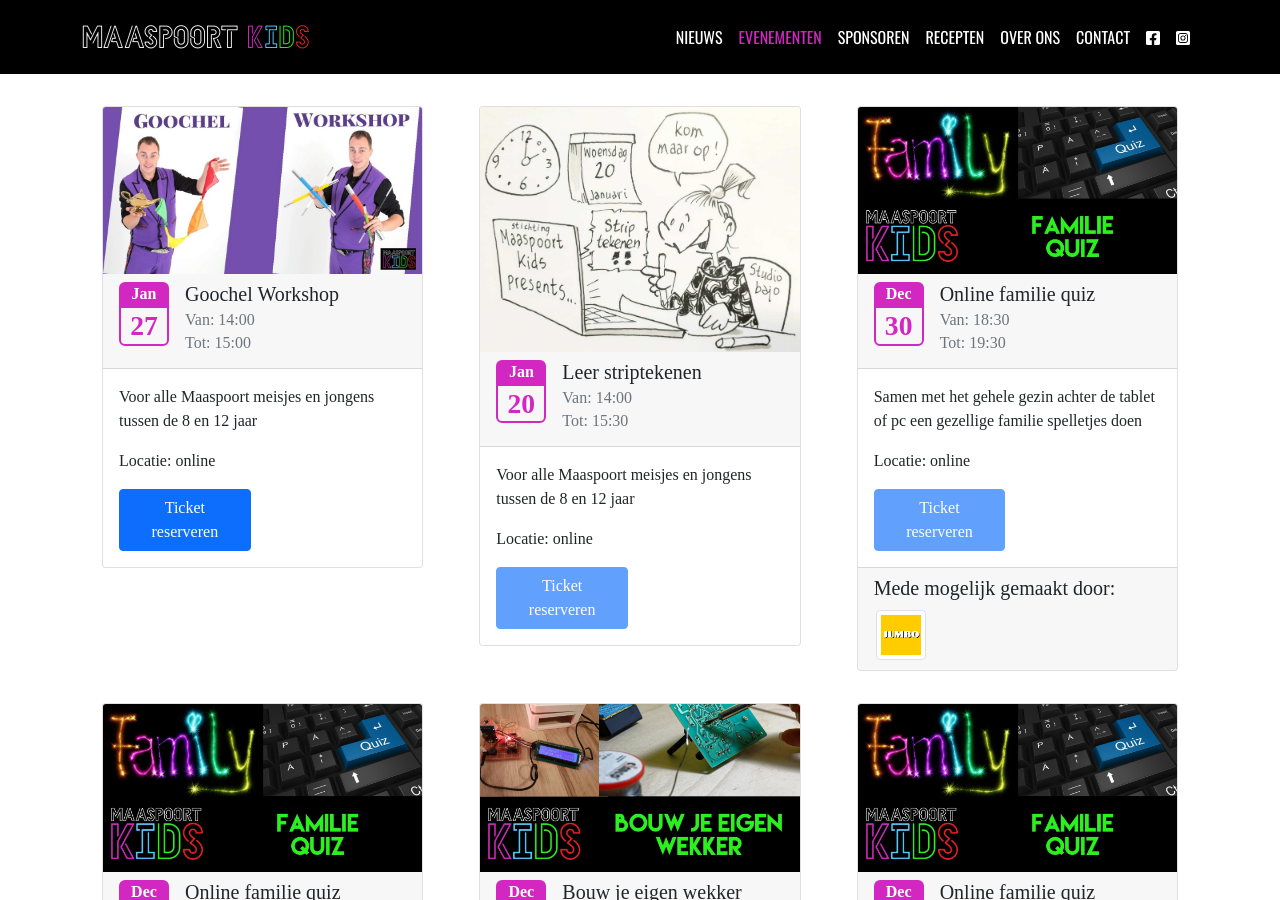
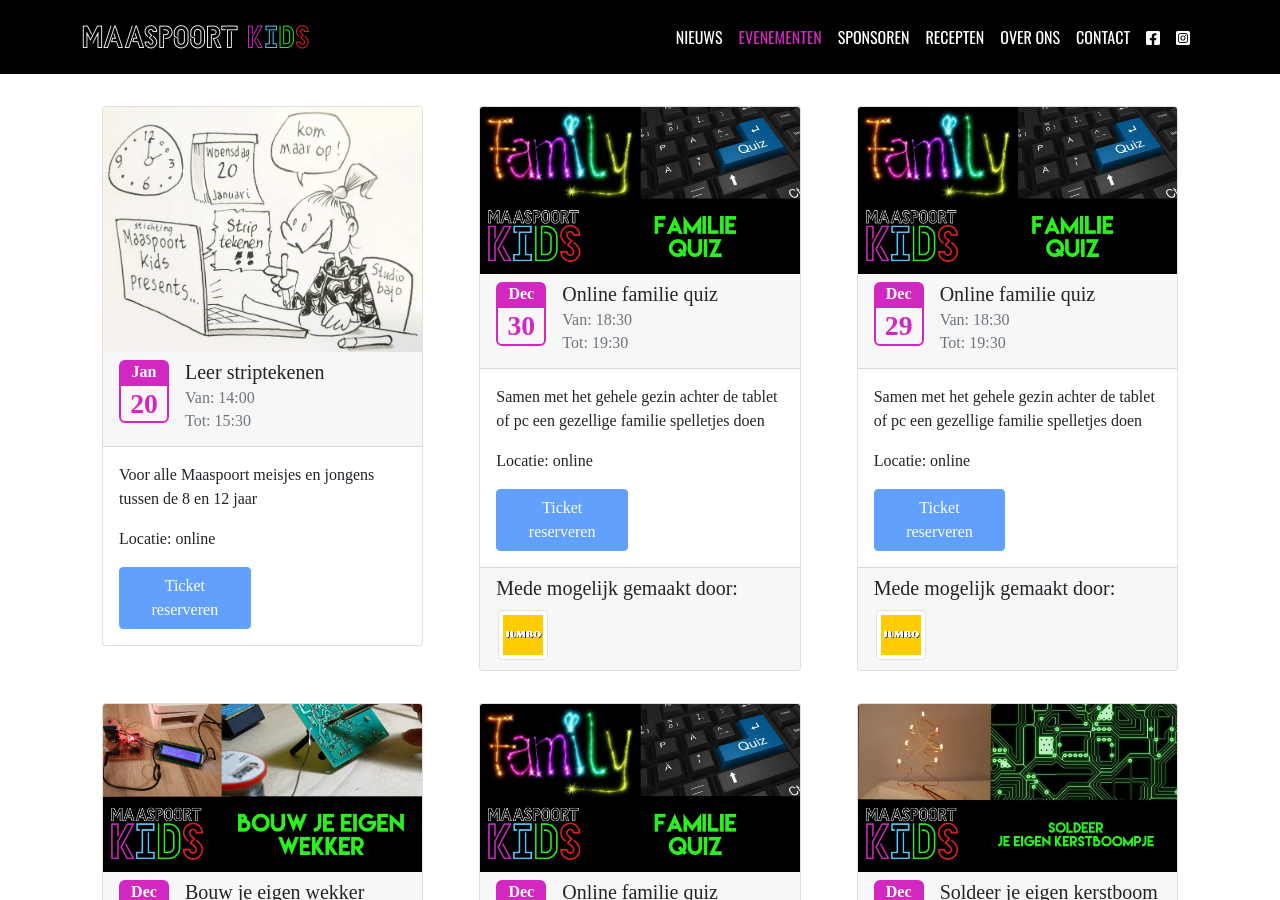
Before and after one commit to maaspoortkids/maaspoortkids.github.io, a Jekyll site: the page built from pages/evenementen.md, in a window 1280 px wide and 900 px high. Built offline with Jekyll 4.4.1, drawn with Linux system fonts in a browser that asks for light colours; some web fonts are replaced.

Commit message:
event canceled

```diff
--- a/_data/events.yml
+++ b/_data/events.yml
@@ -1,10 +1,3 @@
-- name:  Goochel Workshop
-  thumbnail: /assets/images/evenementen/2021-01_goochelen_met_Marc_Luijben.jpg
-  ticket: https://www.eventbrite.nl/e/tickets-goochel-workshop-maaspoortse-meisjes-en-jongens-van-8-12-jaar-137670601475
-  start: 2021-01-27T14:00:00+01:00
-  end: 2021-01-27T15:00:00+01:00
-  location: online
-  description: Voor alle Maaspoort meisjes en jongens tussen de 8 en 12 jaar
 
 - name:  Leer striptekenen
   thumbnail: /assets/images/evenementen/2021-01_striptekenen.jpg
```
